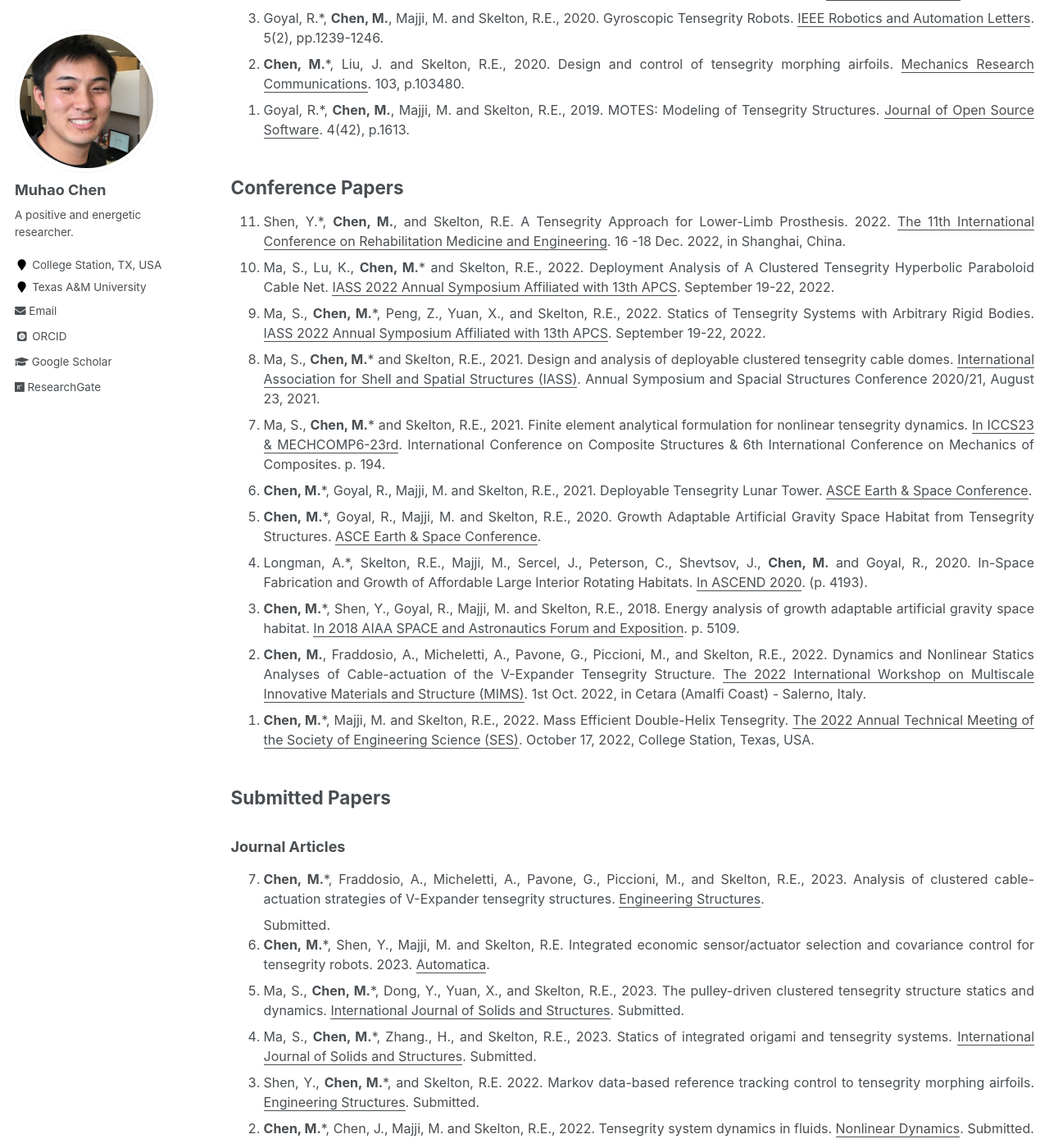
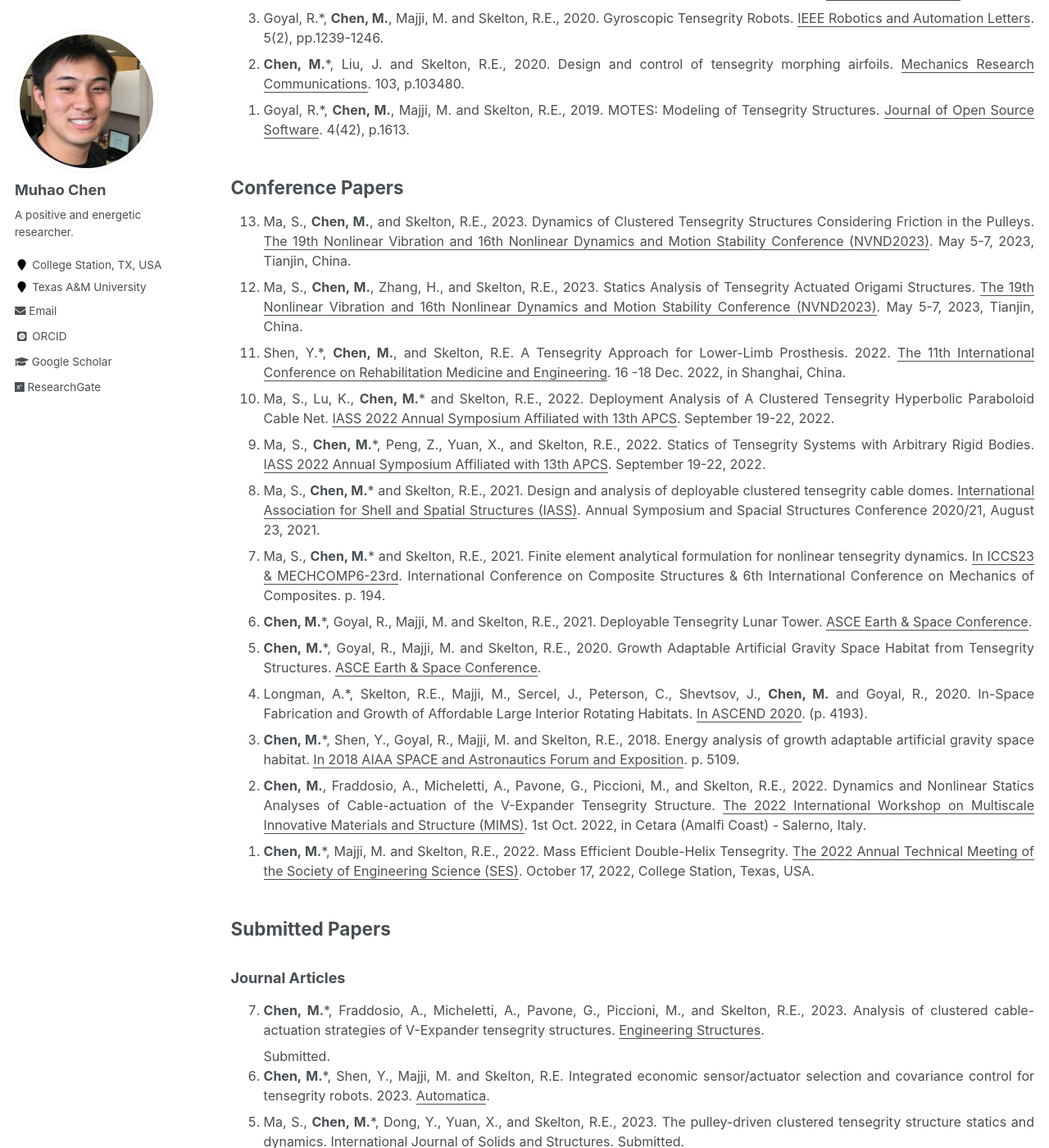
Before and after one commit to Muhao-Chen/muhao-chen.github.io, a Jekyll site: the page built from _pages/publication.md, in a window 1280 px wide and 1400 px high, scrolled down 1112 px. Shown: the whole window at 82% size. Built offline with Jekyll 4.4.1, drawn with Linux system fonts in a browser that asks for light colours; some web fonts are replaced; some of the changed text lies outside the part shown.

Commit message:
Update publication.md

```diff
--- a/_pages/publication.md
+++ b/_pages/publication.md
@@ -41,6 +41,8 @@ toc: true
 ## Conference Papers
 <font size=3>
 <ol reversed>
+<li> Ma, S., <strong>Chen, M.</strong>, and Skelton, R.E., 2023. Dynamics of Clustered Tensegrity Structures Considering Friction in the Pulleys. <u>The 19th Nonlinear Vibration and 16th Nonlinear Dynamics and Motion Stability Conference (NVND2023)</u>.  May 5-7, 2023, Tianjin, China. </li>
+<li> Ma, S., <strong>Chen, M.</strong>, Zhang, H., and Skelton, R.E., 2023. Statics Analysis of Tensegrity Actuated Origami Structures. <u>The 19th Nonlinear Vibration and 16th Nonlinear Dynamics and Motion Stability Conference (NVND2023)</u>. May 5-7, 2023, Tianjin, China. </li>
 <li> Shen, Y.*, <strong>Chen, M.</strong>, and Skelton, R.E. A Tensegrity Approach for Lower-Limb Prosthesis. 2022. <u>The 11th International Conference on Rehabilitation Medicine and Engineering</u>. 16 -18 Dec. 2022, in Shanghai, China.</li>
 <li> Ma, S., Lu, K., <strong>Chen, M.</strong>* and Skelton, R.E., 2022. Deployment Analysis of A Clustered Tensegrity Hyperbolic Paraboloid Cable Net. <u>IASS 2022 Annual Symposium Affiliated with 13th APCS</u>. September 19-22, 2022.  </li>
 <li> Ma, S., <strong>Chen, M.</strong>*, Peng, Z., Yuan, X., and Skelton, R.E., 2022. Statics of Tensegrity Systems with Arbitrary Rigid Bodies. <u>IASS 2022 Annual Symposium Affiliated with 13th APCS</u>. September 19-22, 2022. </li>
```
Also changed, not shown: other parts of _pages/publication.md (+1 -4 lines).
